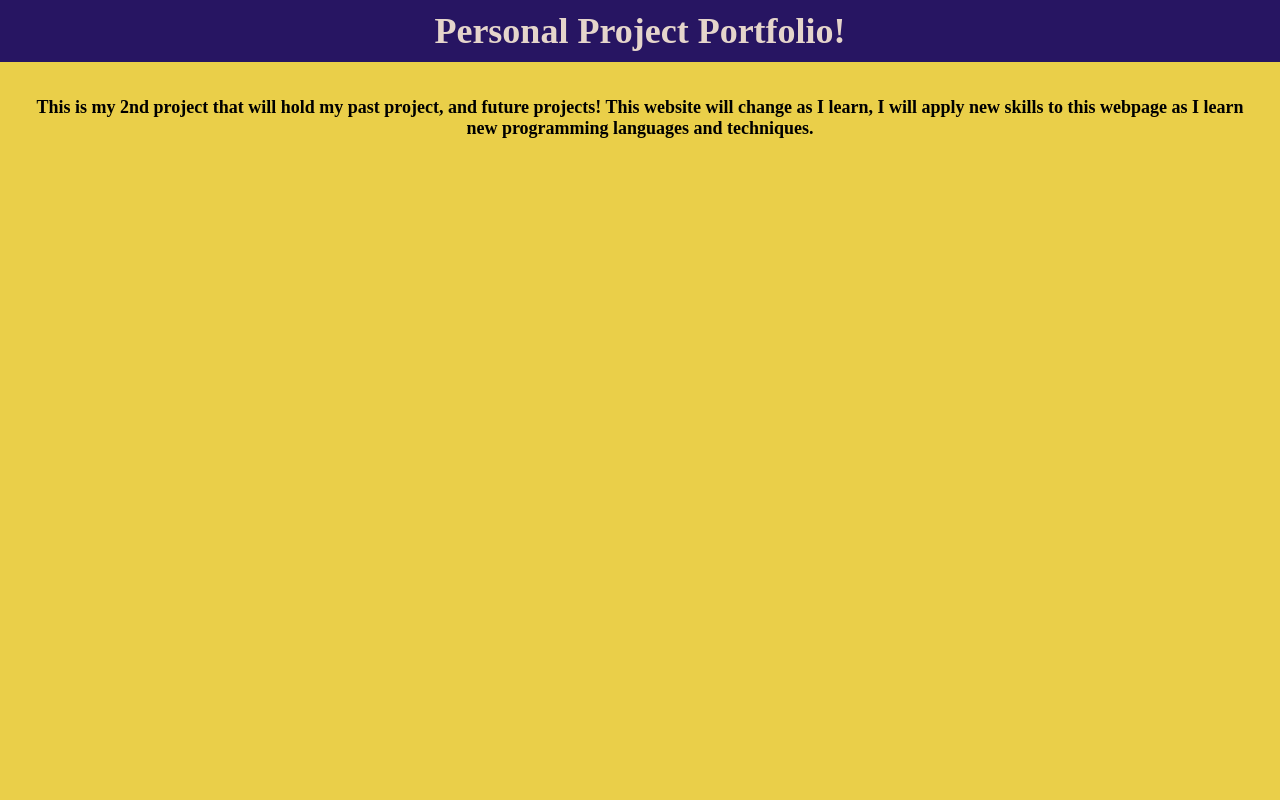
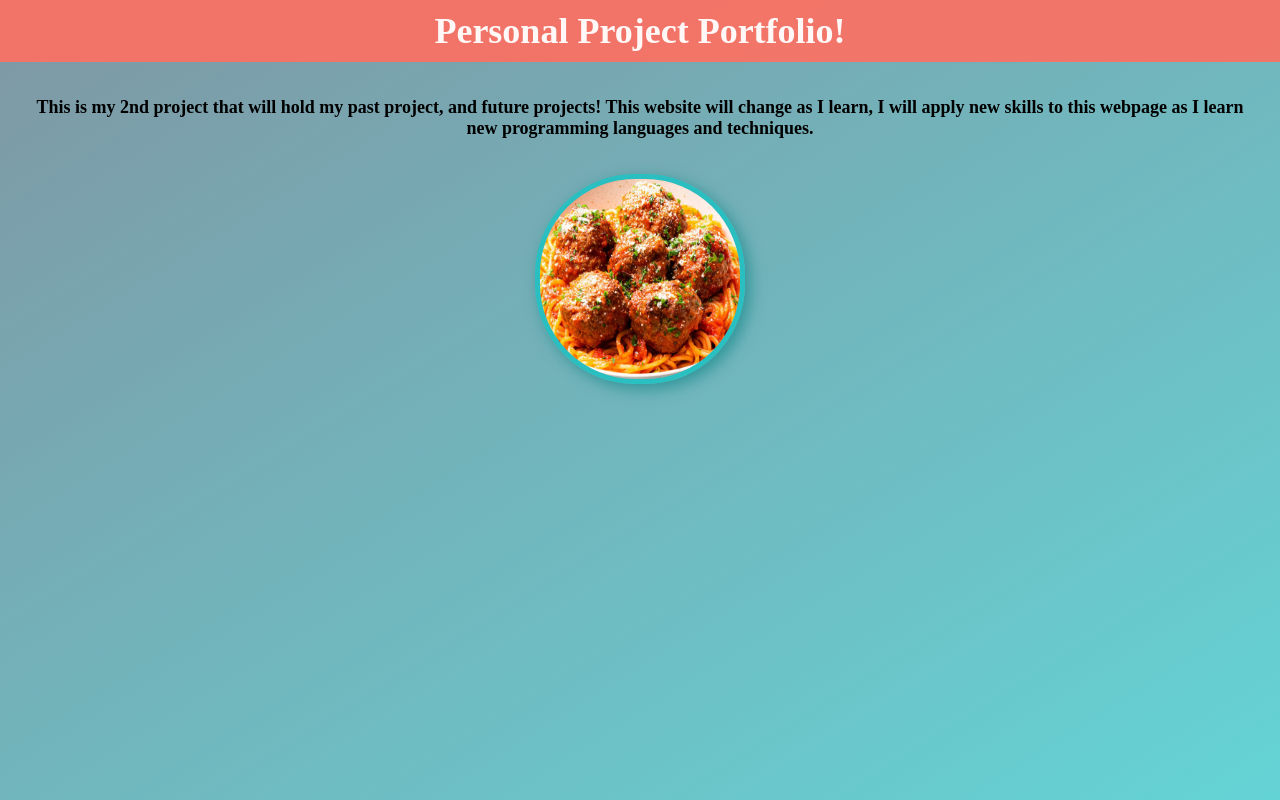
Before and after one commit to JayARad1/portfolio, a plain HTML site: page index.html in a window 1280 px wide. Drawn offline with Linux system fonts and the light colour scheme.

Commit message:
Created colour scheme & added CSS - First site picture

```diff
--- a/index.html
+++ b/index.html
@@ -11,8 +11,11 @@
 <body>
     <h1>Personal Project Portfolio!</h1>
     <p><strong>This is my 2nd project that will hold my past project, and future projects! This website will
-        change as I learn, I will apply new skills to this webpage as I learn new programming languages and techniques.</strong></p>
-
+            change as I learn, I will apply new skills to this webpage as I learn new programming languages and
+            techniques.</strong></p>
+    <section class="index-images">
+        <img src="./images/meatballs2.png" width="200" height="200" alt="Recipe Site" class="front-image">
+    </section>
 </body>
 
 </html>
--- a/styles.css
+++ b/styles.css
@@ -1,8 +1,16 @@
 body {
-    background-color: rgb(234, 207, 73);
+    background-image: linear-gradient(to bottom right, rgba(0, 48, 73, 0.5), rgba(34, 193, 195, 0.7)); /* Navy to mint green */
     font-size: large;
     text-align: center;
     margin: 0;
+    min-height: 100vh;
+}
+
+h1 {
+    background-color: rgba(255, 111, 97, 0.9); /* Coral */
+    color: rgba(255, 255, 255, 0.95); /* White */
+    margin: 0;
+    padding: 10px;
 }
 
 p {
@@ -10,9 +18,8 @@ p {
     padding: 5px;
 }
 
-h1 {
-    background-color: rgb(39, 21, 98);
-    color: rgba(250, 235, 215, 0.897);
-    margin: 0;
-    padding: 10px;
+.front-image {
+    border: 5px solid rgba(34, 193, 195, 0.9); /* Mint green */
+    border-radius: 100px;
+    box-shadow: 5px 5px 15px rgba(0, 128, 128, 0.6); /* Teal shadow */
 }
```
Also changed, not shown: images/meatballs2.png (added).
